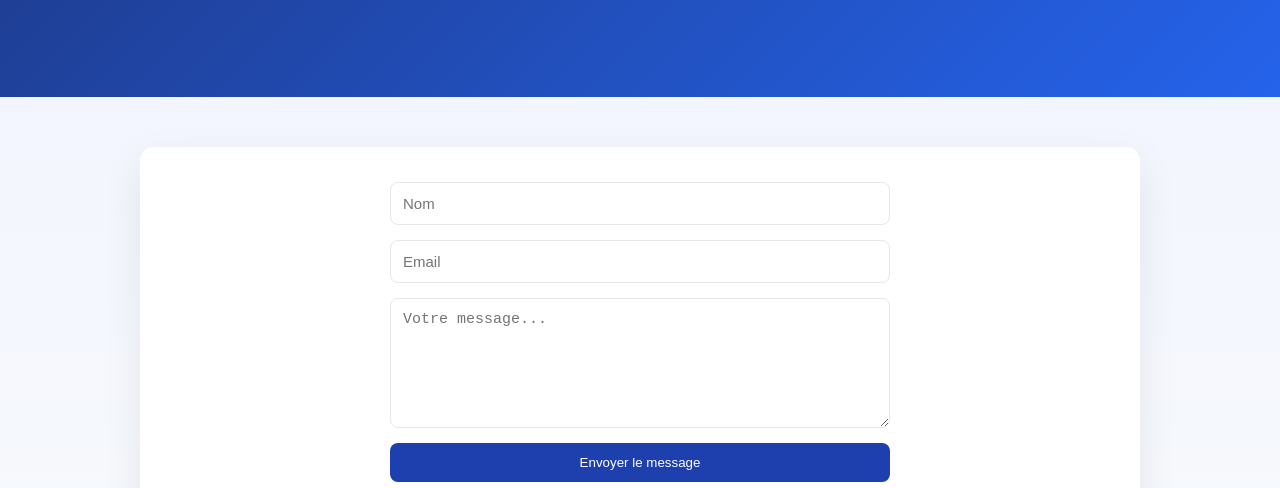
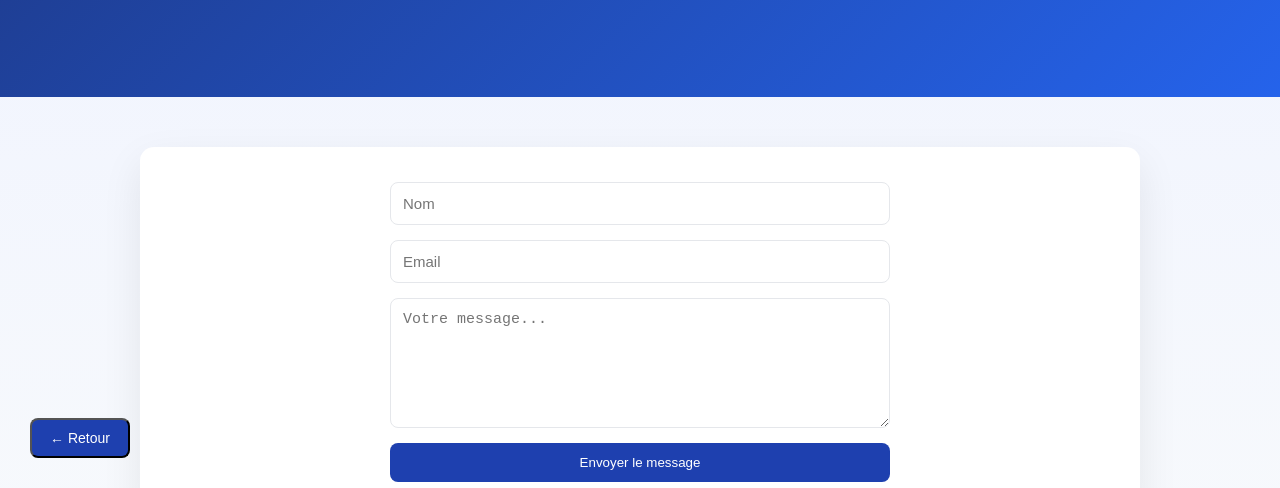
Before and after one commit to Borz917/Site-Zelim, a plain HTML site: page contact.html in a window 1280 px wide. Shown: the part 312-800 px from the top of the page. Drawn offline with Linux system fonts and the light colour scheme.

Commit message:
Update contact.html with new stylesheet and cleanup
Added a new stylesheet for the return button and cleaned up the HTML structure.

```diff
--- a/contact.html
+++ b/contact.html
@@ -4,6 +4,7 @@
 <meta charset="UTF-8">
 <title>Contact</title>
 <link rel="stylesheet" href="style.css">
+<link rel="stylesheet" href="styleRetour.css">
 <meta name="viewport" content="width=device-width, initial-scale=1.0">
 </head>
 
```
